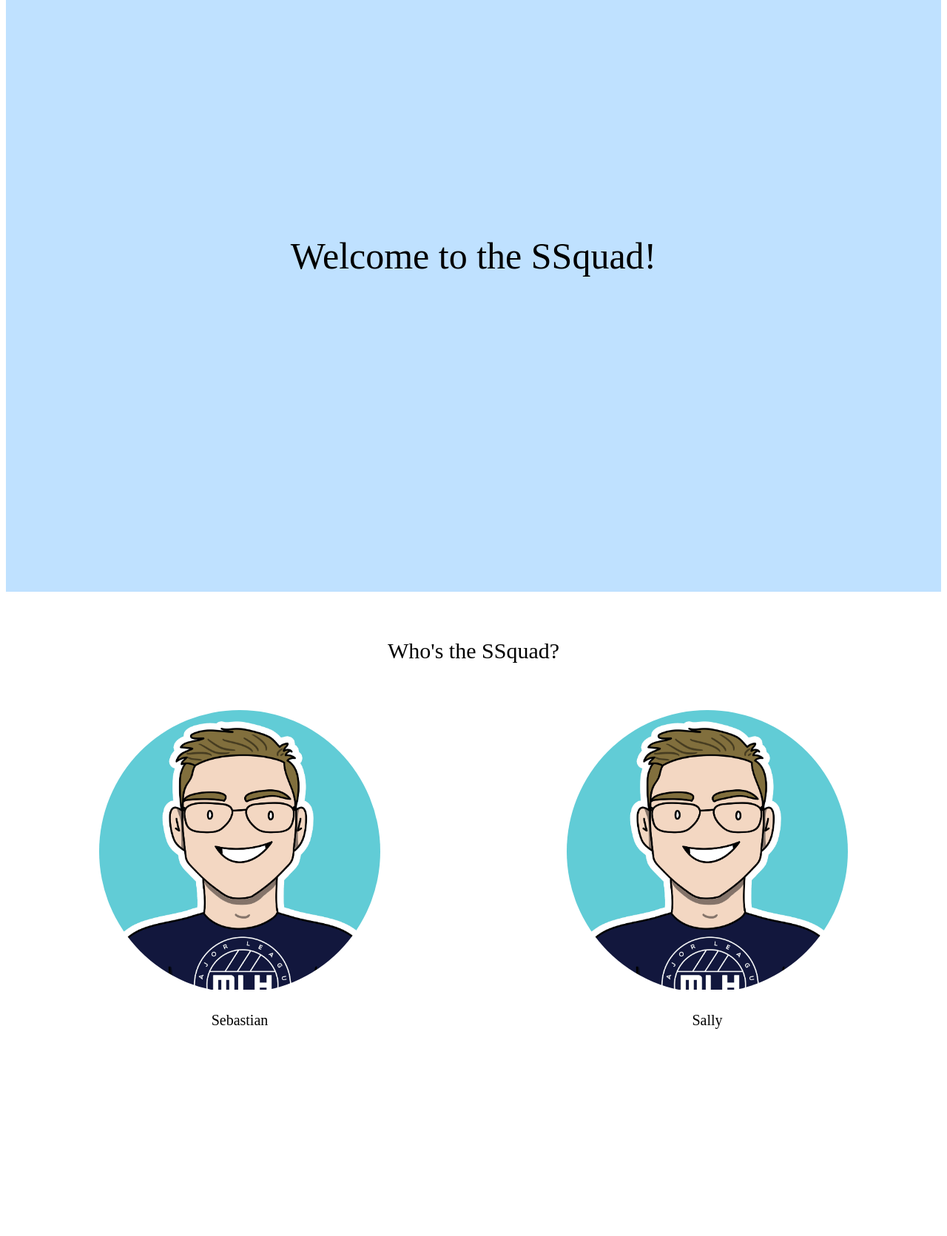
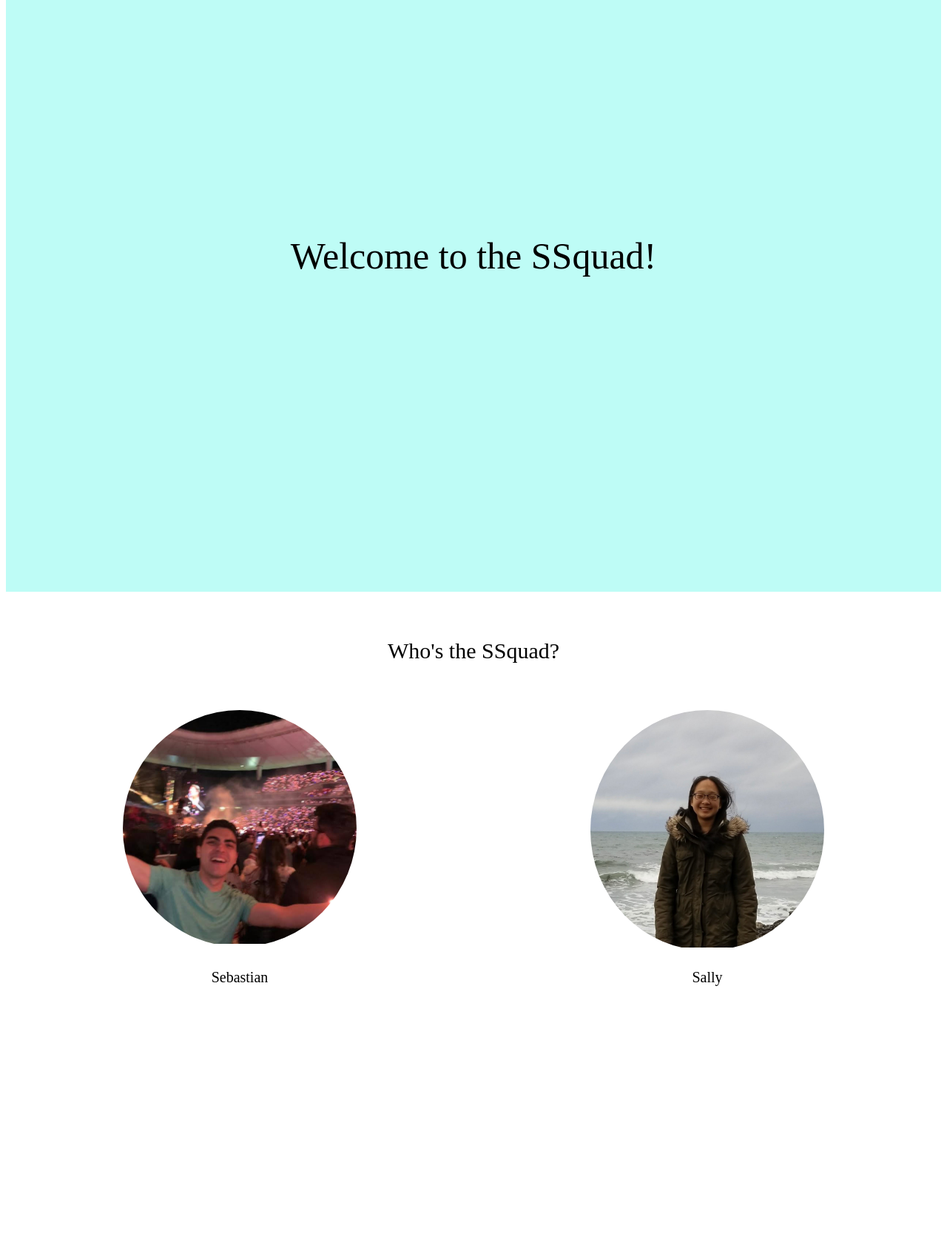
Before and after one commit to MLH-Fellowship/project-ssquad, a Flask app: page / in a window 1280 px wide. Shown: the part 54-1725 px from the top of the page at 74% size. Run offline with Flask 2, Linux system fonts and the light colour scheme.

Commit message:
home page displays our actual pictures

```diff
--- a/app/static/styles/main.css
+++ b/app/static/styles/main.css
@@ -69,7 +69,7 @@
 }
 #home{
     min-height: 100vh;
-    background-color: rgb(191, 225, 255);
+    background-color: rgb(190, 252, 246);
 }
 #home .welcome-message{
     /*text-align: center;
@@ -104,10 +104,10 @@
     padding: 5%;*/
     float: left;
     margin-top: 5%;
-    margin-left: 10%;
-    margin-right: 10%;
-    width: 30%;
-    height: 50%;
+    margin-left: 12.5%;
+    margin-right: 12.5%;
+    width: 25%;
+    height: 40%;
 
     position: relative;
     overflow: hidden;
--- a/app/templates/index.html
+++ b/app/templates/index.html
@@ -109,13 +109,13 @@
         <div class="row">
             <div class="column">
                 <a href="http://0.0.0.0:5000/aboutSebas">
-                    <img src="./static/img/logo.jpg">
+                    <img src="./static/img/sebasPic.jpg">
                 </a>
             </div>
 
             <div class="column">
-                <a href="http://0.0.0.0:5000/aboutSally-work">
-                    <img src="./static/img/logo.jpg">
+                <a href="http://0.0.0.0:5000/aboutSally">
+                    <img src="./static/img/sally.jpeg">
                 </a>
             </div>
         </div>
```
